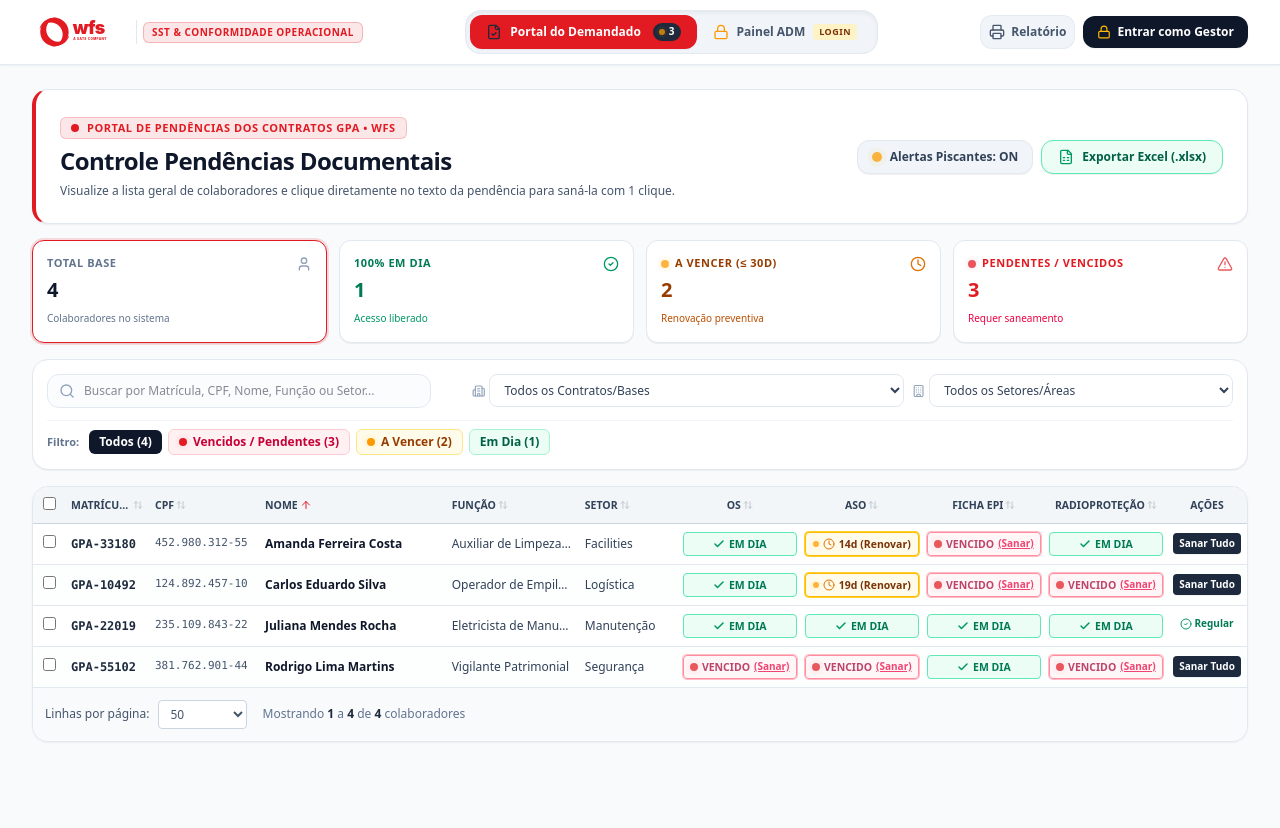
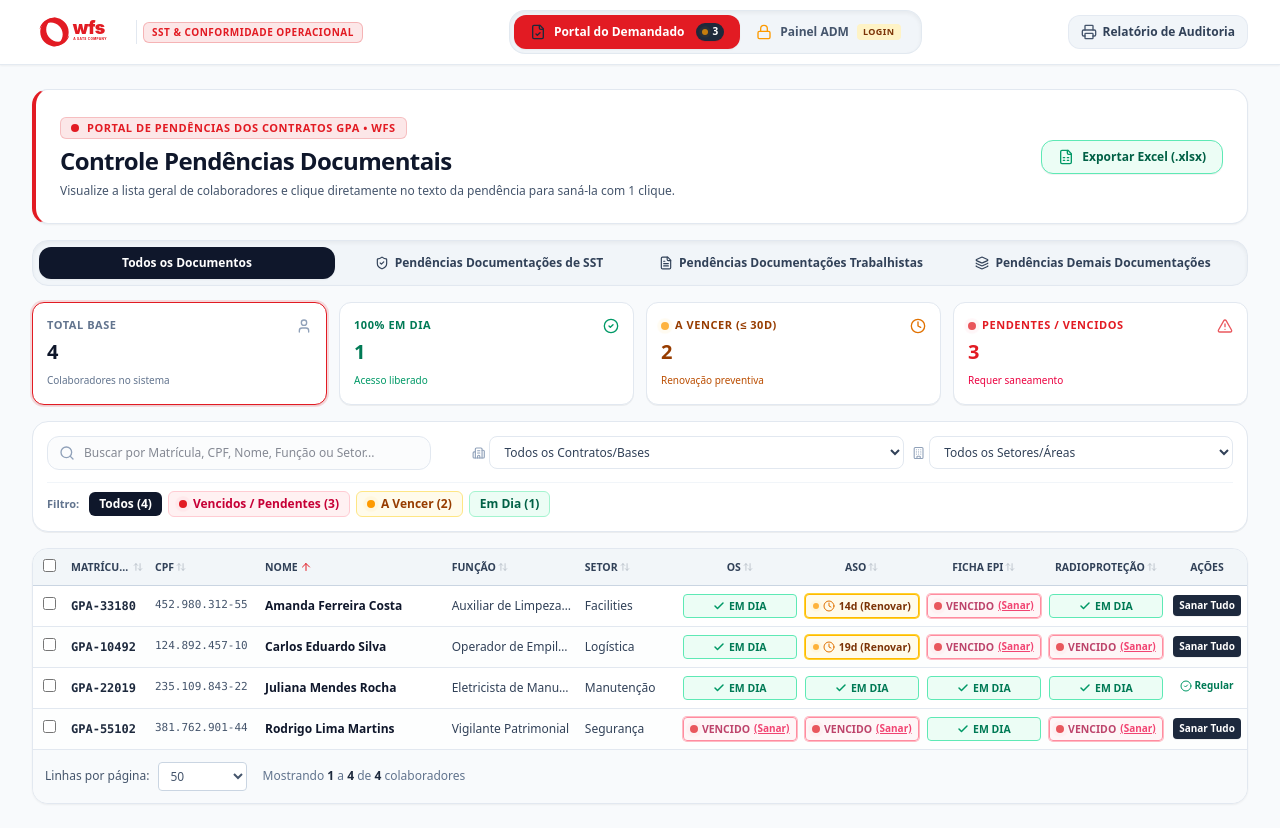
Before and after one commit to ivoaltctrl-cmyk/Controle-GPA, a React (Vite) app: page / in a window 1280 px wide. Before the commit the page ends 800 px from the top, so only its background shows below. Built offline with nearby package versions, Linux system fonts and the light colour scheme.

Commit message:
Add files via upload

```diff
--- a/src/App.tsx
+++ b/src/App.tsx
@@ -24,6 +24,8 @@ import {
   updateEmployeeCalculatedFields,
   isStoredAdminAuthenticated,
   setStoredAdminAuthenticated,
+  getStoredBlinkingAlerts,
+  saveStoredBlinkingAlerts,
 } from './utils/storage.ts';
 import {
   Employee,
@@ -80,6 +82,15 @@ export default function App() {
   const [isAdminLoggedIn, setIsAdminLoggedIn] = useState<boolean>(false);
   const [isAdminLoginOpen, setIsAdminLoginOpen] = useState<boolean>(false);
   const [isChangePasswordOpen, setIsChangePasswordOpen] = useState<boolean>(false);
+  const [blinkingAlerts, setBlinkingAlerts] = useState<boolean>(getStoredBlinkingAlerts());
+
+  const handleToggleBlinkingAlerts = () => {
+    setBlinkingAlerts((prev) => {
+      const next = !prev;
+      saveStoredBlinkingAlerts(next);
+      return next;
+    });
+  };
 
   // Admin Sub Navigation & Filtering
   const [activeTab, setActiveTab] = useState<
@@ -411,6 +422,8 @@ export default function App() {
         totalEmployees={employees.length}
         totalPending={totalPendingCount}
         totalAVencer={totalAVencerCount}
+        blinkingAlerts={blinkingAlerts}
+        onToggleBlinkingAlerts={handleToggleBlinkingAlerts}
       />
 
       {/* Main Content Area */}
@@ -428,6 +441,8 @@ export default function App() {
             onOpenAdminLogin={() => setIsAdminLoginOpen(true)}
             isAdminLoggedIn={isAdminLoggedIn}
             onSwitchToAdminTab={() => setPortalMode('admin')}
+            onResetData={handleResetData}
+            blinkingAlerts={blinkingAlerts}
           />
         )}
 
@@ -439,32 +454,49 @@ export default function App() {
             {/* Tab 1: Dashboard & Fast Overview */}
             {activeTab === 'dashboard' && (
               <div className="space-y-6">
-                {/* GPA Hero Banner */}
-                <div
-                  style={{
-                    backgroundColor: primaryColor,
-                  }}
-                  className="relative overflow-hidden rounded-3xl p-6 sm:p-8 shadow-md text-white border border-black/5"
-                >
-                  <div className="relative z-10 flex flex-col lg:flex-row items-start lg:items-center justify-between gap-6">
-                    <div className="max-w-2xl space-y-2">
-                      <div className="inline-flex items-center gap-2 px-3 py-1 rounded-full text-xs font-black bg-white/15 text-white border border-white/20 backdrop-blur-xs">
-                        <Sparkles className="w-3.5 h-3.5" style={{ color: accentColor }} />
-                        <span>PAINEL DE ADMINISTRAÇÃO - {companyName.toUpperCase()}</span>
+                {/* GPA Admin Light Clean Banner */}
+                <div className="bg-white rounded-2xl p-5 sm:p-6 shadow-xs border border-slate-200 border-l-4 border-l-slate-800 flex flex-col lg:flex-row items-start lg:items-center justify-between gap-4">
+                  <div className="space-y-1.5 max-w-2xl">
+                    <div className="inline-flex items-center gap-2 px-2.5 py-0.5 rounded-md text-[11px] font-black bg-slate-100 text-slate-800 uppercase tracking-wider border border-slate-200">
+                      <ShieldCheck className="w-3.5 h-3.5 text-emerald-600" />
+                      <span>PAINEL DE ADMINISTRAÇÃO • {companyName.toUpperCase()}</span>
                     </div>
-                      <h2 className="text-2xl sm:text-3xl font-black text-white tracking-tight">
+                    <h2 className="text-xl sm:text-2xl font-black text-slate-900 tracking-tight">
                       Gestão Geral de Contratos, Áreas & Auditoria Completa
                     </h2>
-                      <p className="text-xs sm:text-sm text-emerald-100 leading-relaxed font-medium">
-                        Controle total do quadro de terceiros, cobranças em massa para responsáveis de área, leitor OCR de prints com IA e importação de planilhas oficiais.
+                    <p className="text-xs text-slate-600 font-medium">
+                      Controle total do quadro de terceiros, cobranças em massa para responsáveis de área, leitor OCR de prints com IA e importação de planilhas.
                     </p>
                   </div>
 
-                    <div className="flex flex-col sm:flex-row items-center gap-3 shrink-0 w-full lg:w-auto">
+                  <div className="flex flex-wrap items-center gap-2 shrink-0 w-full lg:w-auto">
+                    {/* Alertas ON/OFF Toggle */}
+                    <button
+                      onClick={handleToggleBlinkingAlerts}
+                      title="Ativar/Desativar efeito de sinalizadores visuais piscantes em todo o sistema"
+                      className={`px-3.5 py-2.5 rounded-xl text-xs font-bold border flex items-center gap-2 cursor-pointer transition-all shadow-2xs ${
+                        blinkingAlerts
+                          ? 'bg-amber-50 text-amber-900 border-amber-300 hover:bg-amber-100'
+                          : 'bg-slate-100 text-slate-600 border-slate-200 hover:bg-slate-200'
+                      }`}
+                    >
+                      <span className="relative flex h-2.5 w-2.5">
+                        {blinkingAlerts && (
+                          <span className="animate-ping absolute inline-flex h-full w-full rounded-full bg-amber-400 opacity-75" />
+                        )}
+                        <span
+                          className={`relative inline-flex rounded-full h-2.5 w-2.5 ${
+                            blinkingAlerts ? 'bg-amber-500 animate-pulse' : 'bg-slate-400'
+                          }`}
+                        />
+                      </span>
+                      <span>Alertas Piscantes: <strong>{blinkingAlerts ? 'ON' : 'OFF'}</strong></span>
+                    </button>
+
                     <button
                       onClick={() => setIsOcrOpen(true)}
-                        style={{ color: primaryColor }}
-                        className="w-full sm:w-auto px-5 py-3 rounded-2xl text-xs font-black bg-white hover:bg-slate-50 shadow-md hover:shadow-lg transition-all transform hover:-translate-y-0.5 active:translate-y-0 flex items-center justify-center gap-2 cursor-pointer"
+                      style={{ backgroundColor: primaryColor }}
+                      className="px-4 py-2.5 rounded-xl text-xs font-bold text-white shadow-xs hover:opacity-90 flex items-center gap-2 cursor-pointer transition-all"
                     >
                       <FileScan className="w-4 h-4" />
                       <span>Lançar Print (OCR)</span>
@@ -472,12 +504,11 @@ export default function App() {
 
                     <button
                       onClick={() => setIsExcelImportOpen(true)}
-                        className="w-full sm:w-auto px-4 py-3 rounded-2xl text-xs font-bold text-white bg-white/15 hover:bg-white/25 border border-white/30 flex items-center justify-center gap-2 transition-colors cursor-pointer"
+                      className="px-4 py-2.5 rounded-xl text-xs font-bold text-emerald-800 bg-emerald-50 hover:bg-emerald-100 border border-emerald-300 shadow-2xs flex items-center gap-2 transition-colors cursor-pointer"
                     >
-                        <FileSpreadsheet className="w-4 h-4" style={{ color: accentColor }} />
+                      <FileSpreadsheet className="w-4 h-4 text-emerald-600" />
                       <span>Importar Planilha</span>
                     </button>
-                    </div>
                   </div>
                 </div>
 
--- a/src/components/DemandadoPortal.tsx
+++ b/src/components/DemandadoPortal.tsx
@@ -28,6 +28,7 @@ import {
   RefreshCw,
   SlidersHorizontal,
   FileSpreadsheet,
+  Layers,
 } from 'lucide-react';
 import { Employee, Contract, AreaResponsavel, DocType, DocStatus, BrandConfig, PendingDoc } from '../types/index.ts';
 import { updateEmployeeCalculatedFields } from '../utils/storage.ts';
@@ -44,6 +45,7 @@ interface DemandadoPortalProps {
   isAdminLoggedIn: boolean;
   onSwitchToAdminTab: () => void;
   onResetData?: () => void;
+  blinkingAlerts?: boolean;
 }
 
 type SortField = 'matricula' | 'cpf' | 'nome' | 'cargo' | 'setor' | 'os' | 'aso' | 'epi' | 'radio' | 'statusGeral';
@@ -59,10 +61,12 @@ export const DemandadoPortal: React.FC<DemandadoPortalProps> = ({
   isAdminLoggedIn,
   onSwitchToAdminTab,
   onResetData,
+  blinkingAlerts = true,
 }) => {
   const [searchTerm, setSearchTerm] = useState('');
   const [selectedContractId, setSelectedContractId] = useState('');
   const [selectedAreaId, setSelectedAreaId] = useState('');
+  const [selectedCategory, setSelectedCategory] = useState<'TODOS' | 'SST' | 'TRABALHISTA' | 'DEMAIS'>('TODOS');
   const [filterStatus, setFilterStatus] = useState<'TODOS' | 'PENDENTES' | 'A_VENCER' | 'EM_DIA'>('TODOS');
 
   // Selection for bulk actions
@@ -78,9 +82,6 @@ export const DemandadoPortal: React.FC<DemandadoPortalProps> = ({
 
   // Toast feedback
   const [toastMessage, setToastMessage] = useState<string | null>(null);
-
-  // Blinking Alerts Effect State (enabled by default)
-  const [blinkingAlerts, setBlinkingAlerts] = useState<boolean>(true);
 
   const primaryColor = brand?.primaryColor || '#E21B23'; // WFS Red
   const companyName = brand?.companyName || 'WFS';
@@ -528,33 +529,6 @@ export const DemandadoPortal: React.FC<DemandadoPortalProps> = ({
         </div>
 
         <div className="flex flex-wrap items-center gap-2 shrink-0">
-          {/* Toggle de Alertas Piscantes */}
-          <button
-            onClick={() => {
-              const nextVal = !blinkingAlerts;
-              setBlinkingAlerts(nextVal);
-              showToast(
-                nextVal
-                  ? 'Sinalizadores e alertas piscantes ativados!'
-                  : 'Alertas piscantes pausados.'
-              );
-            }}
-            title="Alternar efeito de sinalizadores visuais piscantes (Beacons de Urgência)"
-            className="px-3.5 py-2 rounded-xl text-xs font-bold bg-slate-100 hover:bg-slate-200 text-slate-700 border border-slate-200 flex items-center gap-2 cursor-pointer transition-all shadow-2xs"
-          >
-            <span className="relative flex h-2.5 w-2.5">
-              {blinkingAlerts && (
-                <span className="animate-ping absolute inline-flex h-full w-full rounded-full bg-amber-400 opacity-75" />
-              )}
-              <span
-                className={`relative inline-flex rounded-full h-2.5 w-2.5 ${
-                  blinkingAlerts ? 'bg-amber-500 animate-pulse' : 'bg-slate-400'
-                }`}
-              />
-            </span>
-            <span>Alertas Piscantes: <strong>{blinkingAlerts ? 'ON' : 'OFF'}</strong></span>
-          </button>
-
           <button
             onClick={handleExportExcel}
             className="px-4 py-2 rounded-xl text-xs font-bold bg-emerald-50 text-emerald-800 hover:bg-emerald-100 border border-emerald-300 shadow-2xs flex items-center gap-2 cursor-pointer transition-all"
@@ -563,6 +537,68 @@ export const DemandadoPortal: React.FC<DemandadoPortalProps> = ({
             <span>Exportar Excel (.xlsx)</span>
           </button>
         </div>
+      </div>
+
+      {/* Seletor de Categorias de Controle Documental GPA */}
+      <div className="bg-slate-100/90 p-1.5 rounded-2xl border border-slate-200 flex flex-wrap items-center gap-1.5 shadow-inner">
+        <button
+          onClick={() => {
+            setSelectedCategory('TODOS');
+            setCurrentPage(1);
+          }}
+          className={`flex-1 min-w-[140px] px-3.5 py-2 rounded-xl text-xs font-black transition-all cursor-pointer text-center ${
+            selectedCategory === 'TODOS'
+              ? 'bg-slate-900 text-white shadow-xs'
+              : 'bg-transparent text-slate-700 hover:bg-slate-200/80'
+          }`}
+        >
+          <span>Todos os Documentos</span>
+        </button>
+
+        <button
+          onClick={() => {
+            setSelectedCategory('SST');
+            setCurrentPage(1);
+          }}
+          className={`flex-1 min-w-[180px] px-3.5 py-2 rounded-xl text-xs font-black transition-all cursor-pointer text-center flex items-center justify-center gap-1.5 ${
+            selectedCategory === 'SST'
+              ? 'bg-emerald-700 text-white shadow-xs'
+              : 'bg-transparent text-slate-700 hover:bg-slate-200/80'
+          }`}
+        >
+          <ShieldCheck className="w-3.5 h-3.5" />
+          <span>Pendências Documentações de SST</span>
+        </button>
+
+        <button
+          onClick={() => {
+            setSelectedCategory('TRABALHISTA');
+            setCurrentPage(1);
+          }}
+          className={`flex-1 min-w-[180px] px-3.5 py-2 rounded-xl text-xs font-black transition-all cursor-pointer text-center flex items-center justify-center gap-1.5 ${
+            selectedCategory === 'TRABALHISTA'
+              ? 'bg-blue-700 text-white shadow-xs'
+              : 'bg-transparent text-slate-700 hover:bg-slate-200/80'
+          }`}
+        >
+          <FileText className="w-3.5 h-3.5" />
+          <span>Pendências Documentações Trabalhistas</span>
+        </button>
+
+        <button
+          onClick={() => {
+            setSelectedCategory('DEMAIS');
+            setCurrentPage(1);
+          }}
+          className={`flex-1 min-w-[180px] px-3.5 py-2 rounded-xl text-xs font-black transition-all cursor-pointer text-center flex items-center justify-center gap-1.5 ${
+            selectedCategory === 'DEMAIS'
+              ? 'bg-purple-700 text-white shadow-xs'
+              : 'bg-transparent text-slate-700 hover:bg-slate-200/80'
+          }`}
+        >
+          <Layers className="w-3.5 h-3.5" />
+          <span>Pendências Demais Documentações</span>
+        </button>
       </div>
 
       {/* KPI Cards Rápidos Compactos com Alertas Piscantes */}
--- a/src/components/EmployeeTable.tsx
+++ b/src/components/EmployeeTable.tsx
@@ -24,6 +24,7 @@ import {
   Sparkles,
   Phone,
   Mail,
+  Layers,
 } from 'lucide-react';
 import { Employee, Contract, AreaResponsavel, DocType, DocStatus, BrandConfig } from '../types/index.ts';
 
@@ -70,6 +71,7 @@ export const EmployeeTable: React.FC<EmployeeTableProps> = ({
   setSearchTerm,
   brand,
 }) => {
+  const [selectedCategory, setSelectedCategory] = useState<'TODOS' | 'SST' | 'TRABALHISTA' | 'DEMAIS'>('TODOS');
   const primaryColor = brand?.primaryColor || '#006837';
   const accentColor = brand?.accentColor || '#f59e0b';
 
@@ -269,6 +271,53 @@ export const EmployeeTable: React.FC<EmployeeTableProps> = ({
               <span>Novo Colaborador</span>
             </button>
           </div>
+        </div>
+
+        {/* Categories Bar (SST, Trabalhista, Demais) */}
+        <div className="bg-slate-100 p-1 rounded-xl border border-slate-200 flex flex-wrap items-center gap-1">
+          <button
+            onClick={() => setSelectedCategory('TODOS')}
+            className={`flex-1 min-w-[130px] px-3 py-1.5 rounded-lg text-xs font-bold transition-all cursor-pointer text-center ${
+              selectedCategory === 'TODOS'
+                ? 'bg-slate-900 text-white shadow-xs'
+                : 'bg-transparent text-slate-700 hover:bg-slate-200'
+            }`}
+          >
+            Todos os Documentos
+          </button>
+          <button
+            onClick={() => setSelectedCategory('SST')}
+            className={`flex-1 min-w-[170px] px-3 py-1.5 rounded-lg text-xs font-bold transition-all cursor-pointer text-center flex items-center justify-center gap-1.5 ${
+              selectedCategory === 'SST'
+                ? 'bg-emerald-700 text-white shadow-xs'
+                : 'bg-transparent text-slate-700 hover:bg-slate-200'
+            }`}
+          >
+            <ShieldCheck className="w-3.5 h-3.5" />
+            <span>Pendências Documentações de SST</span>
+          </button>
+          <button
+            onClick={() => setSelectedCategory('TRABALHISTA')}
+            className={`flex-1 min-w-[170px] px-3 py-1.5 rounded-lg text-xs font-bold transition-all cursor-pointer text-center flex items-center justify-center gap-1.5 ${
+              selectedCategory === 'TRABALHISTA'
+                ? 'bg-blue-700 text-white shadow-xs'
+                : 'bg-transparent text-slate-700 hover:bg-slate-200'
+            }`}
+          >
+            <FileText className="w-3.5 h-3.5" />
+            <span>Pendências Documentações Trabalhistas</span>
+          </button>
+          <button
+            onClick={() => setSelectedCategory('DEMAIS')}
+            className={`flex-1 min-w-[170px] px-3 py-1.5 rounded-lg text-xs font-bold transition-all cursor-pointer text-center flex items-center justify-center gap-1.5 ${
+              selectedCategory === 'DEMAIS'
+                ? 'bg-purple-700 text-white shadow-xs'
+                : 'bg-transparent text-slate-700 hover:bg-slate-200'
+            }`}
+          >
+            <Layers className="w-3.5 h-3.5" />
+            <span>Pendências Demais Documentações</span>
+          </button>
         </div>
 
         {/* Filter Pills */}
--- a/src/components/Navbar.tsx
+++ b/src/components/Navbar.tsx
@@ -47,6 +47,8 @@ interface NavbarProps {
   totalEmployees: number;
   totalPending: number;
   totalAVencer: number;
+  blinkingAlerts?: boolean;
+  onToggleBlinkingAlerts?: () => void;
 }
 
 export const Navbar: React.FC<NavbarProps> = ({
@@ -72,6 +74,8 @@ export const Navbar: React.FC<NavbarProps> = ({
   totalEmployees,
   totalPending,
   totalAVencer,
+  blinkingAlerts = true,
+  onToggleBlinkingAlerts,
 }) => {
   const primaryColor = brand?.primaryColor || '#E21B23';
   const accentColor = brand?.accentColor || '#1E293B';
@@ -215,36 +219,16 @@ export const Navbar: React.FC<NavbarProps> = ({
                 </button>
               </>
             ) : (
-              /* Portal Demandado Header Action */
+              /* Portal Demandado Header Action (Sem botão duplicado de ADM) */
               <div className="flex items-center gap-2">
                 <button
                   onClick={onOpenAuditReport}
                   title="Visualizar Relatório de Auditoria"
-                  className="p-2 rounded-xl text-slate-600 hover:text-slate-900 bg-slate-100 hover:bg-slate-200 border border-slate-200/80 transition-colors flex items-center gap-1.5 text-xs font-bold cursor-pointer"
+                  className="px-3 py-2 rounded-xl text-slate-700 hover:text-slate-900 bg-slate-100 hover:bg-slate-200 border border-slate-200/80 transition-colors flex items-center gap-1.5 text-xs font-bold cursor-pointer"
                 >
-                  <Printer className="w-4 h-4" />
-                  <span className="hidden sm:inline">Relatório</span>
+                  <Printer className="w-4 h-4 text-slate-600" />
+                  <span className="hidden sm:inline">Relatório de Auditoria</span>
                 </button>
-
-                {!isAdminLoggedIn ? (
-                  <button
-                    onClick={onOpenAdminLogin}
-                    style={{ backgroundColor: '#0f172a', color: '#ffffff' }}
-                    className="px-3.5 py-2 rounded-xl text-xs font-bold shadow-xs hover:opacity-90 flex items-center gap-1.5 transition-all cursor-pointer"
-                  >
-                    <Lock className="w-3.5 h-3.5 text-amber-400" />
-                    <span>Entrar como Gestor</span>
-                  </button>
-                ) : (
-                  <button
-                    onClick={() => setPortalMode('admin')}
-                    style={{ backgroundColor: primaryColor }}
-                    className="px-3.5 py-2 rounded-xl text-xs font-bold text-white shadow-xs hover:opacity-90 flex items-center gap-1.5 transition-all cursor-pointer"
-                  >
-                    <ShieldCheck className="w-3.5 h-3.5 text-amber-300" />
-                    <span>Abrir Painel ADM</span>
-                  </button>
-                )}
               </div>
             )}
           </div>
@@ -336,7 +320,33 @@ export const Navbar: React.FC<NavbarProps> = ({
               </button>
             </nav>
 
-            <div className="flex items-center gap-1.5">
+            <div className="flex items-center gap-2">
+              {/* Alertas ON/OFF Toggle na barra do ADM */}
+              {onToggleBlinkingAlerts && (
+                <button
+                  onClick={onToggleBlinkingAlerts}
+                  title="Ativar/Desativar efeito piscante de alertas de urgência em todo o sistema"
+                  className={`px-2.5 py-1.5 rounded-lg text-xs font-bold border flex items-center gap-1.5 cursor-pointer transition-all ${
+                    blinkingAlerts
+                      ? 'bg-amber-50 text-amber-900 border-amber-300 hover:bg-amber-100'
+                      : 'bg-slate-100 text-slate-500 border-slate-200 hover:bg-slate-200'
+                  }`}
+                >
+                  <span className="relative flex h-2 w-2">
+                    {blinkingAlerts && (
+                      <span className="animate-ping absolute inline-flex h-full w-full rounded-full bg-amber-400 opacity-75" />
+                    )}
+                    <span
+                      className={`relative inline-flex rounded-full h-2 w-2 ${
+                        blinkingAlerts ? 'bg-amber-500' : 'bg-slate-400'
+                      }`}
+                    />
+                  </span>
+                  <span className="hidden sm:inline">Alertas:</span>
+                  <strong>{blinkingAlerts ? 'ON' : 'OFF'}</strong>
+                </button>
+              )}
+
               <button
                 onClick={onExportExcel}
                 title="Exportar Base Completa para Excel (.xlsx)"
--- a/src/utils/storage.ts
+++ b/src/utils/storage.ts
@@ -25,6 +25,25 @@ const BRAND_CONFIG_KEY = 'sst_pendencias_brand_config_v1';
 const IS_PRODUCTION_KEY = 'sst_pendencias_is_production_v1';
 const ADMIN_AUTH_KEY = 'sst_gpa_admin_auth_status_v1';
 const ADMIN_CREDENTIALS_KEY = 'sst_gpa_admin_credentials_v1';
+const BLINKING_ALERTS_KEY = 'sst_gpa_blinking_alerts_v1';
+
+export function getStoredBlinkingAlerts(): boolean {
+  try {
+    const raw = localStorage.getItem(BLINKING_ALERTS_KEY);
+    if (raw === null) return true;
+    return raw === 'true';
+  } catch {
+    return true;
+  }
+}
+
+export function saveStoredBlinkingAlerts(enabled: boolean) {
+  try {
+    localStorage.setItem(BLINKING_ALERTS_KEY, enabled ? 'true' : 'false');
+  } catch (e) {
+    console.error('Erro ao salvar configuração de alertas piscantes:', e);
+  }
+}
 
 export interface AdminCredentials {
   username: string;
@@ -148,9 +167,13 @@ export function getStoredEmployees(): Employee[] {
         return [];
       }
       localStorage.setItem(EMPLOYEES_KEY, JSON.stringify(INITIAL_EMPLOYEES));
-      return INITIAL_EMPLOYEES;
+      return INITIAL_EMPLOYEES.map((emp) => updateEmployeeCalculatedFields(emp));
     }
     const parsed: Employee[] = JSON.parse(raw);
+    if (parsed.length === 0 && !isProd) {
+      localStorage.setItem(EMPLOYEES_KEY, JSON.stringify(INITIAL_EMPLOYEES));
+      return INITIAL_EMPLOYEES.map((emp) => updateEmployeeCalculatedFields(emp));
+    }
     // Refresh 30-day alerts and days left calculations
     return parsed.map((emp) => updateEmployeeCalculatedFields(emp));
   } catch (e) {
```
Also changed, not shown: src/types/index.ts (+13 -0 lines). Lines whose indentation alone changed are shown as unchanged.
